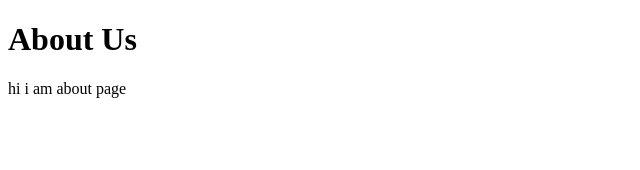
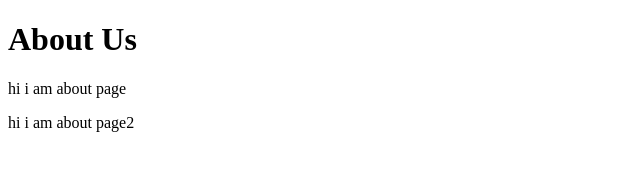
Before and after one commit to NikhilGathal/Learning_Git, a plain HTML site: page about.html in a window 1280 px wide. Shown: the whole page, without its empty margins (0-640 px from the left). Drawn offline with Linux system fonts and the light colour scheme.

Commit message:
add paragraph

```diff
--- a/about.html
+++ b/about.html
@@ -8,5 +8,6 @@
 <body>
     <h1>About Us</h1>
     <p>hi i am about page</p>
+    <p>hi i am about page2</p>
 </body>
 </html>
```
